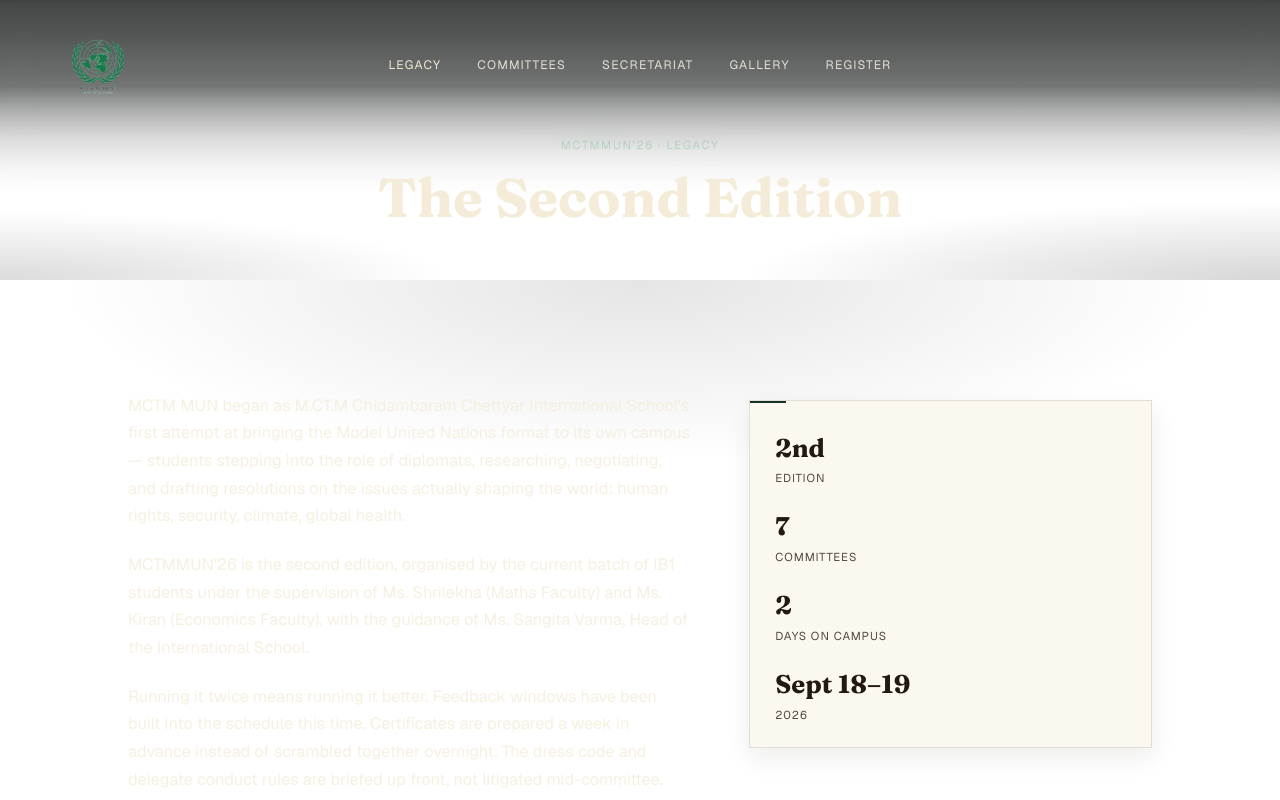
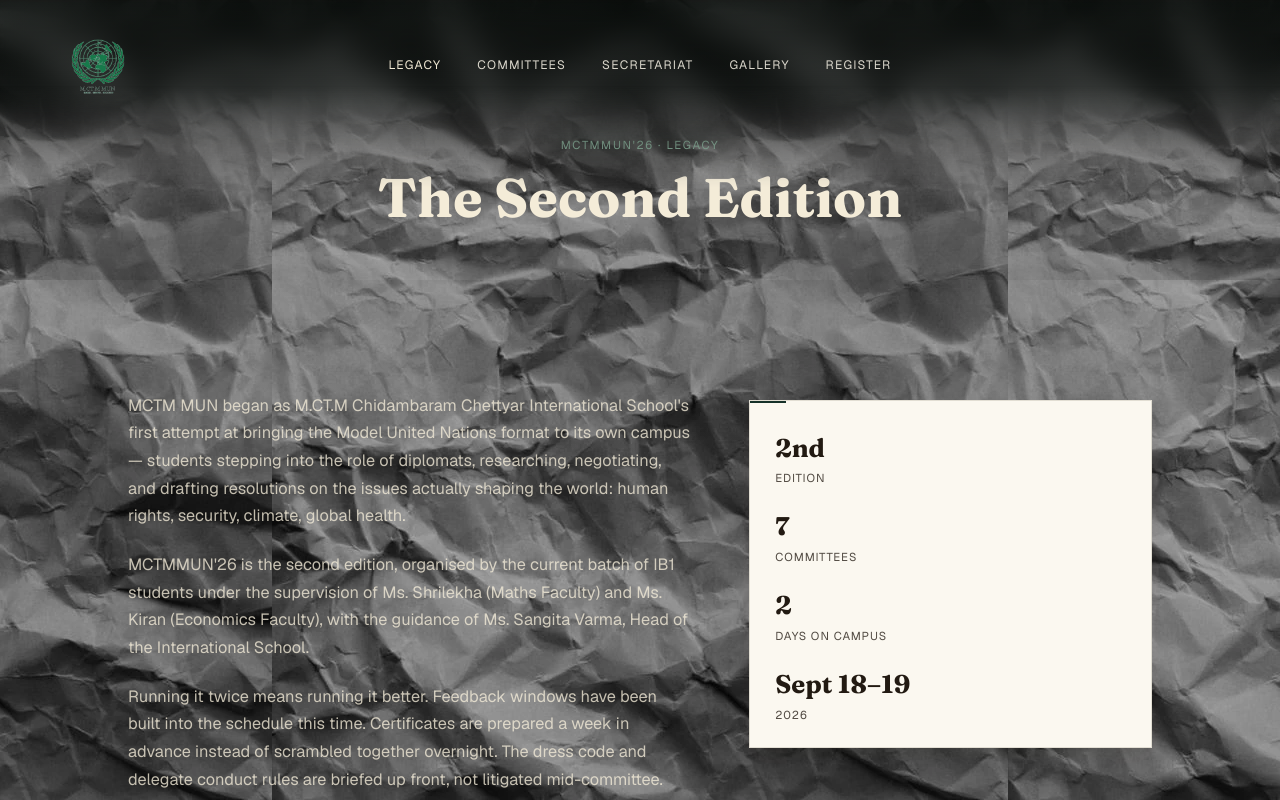
Before and after one commit to ArunAlagappan-2010/MCTM.MUN, a Next.js app: page /legacy in a window 1280 px wide. Shown: the top 800 px of the page. Built offline with nearby package versions, Linux system fonts and the light colour scheme.

Commit message:
Fix background texture image path for GitHub Pages

```diff
--- a/src/app/globals.css
+++ b/src/app/globals.css
@@ -39,7 +39,11 @@
 
 .page-shell {
   position: relative;
-  background: var(--background);
+  background-color: var(--background);
+  background-image: var(--bg-texture, url("/textures/crumpled-paper.webp"));
+  background-size: auto;
+  background-position: top center;
+  background-repeat: repeat;
 }
 
 .content-page {
--- a/src/app/layout.tsx
+++ b/src/app/layout.tsx
@@ -4,6 +4,7 @@
 import PageTransition from "@/components/PageTransition";
 import ScrollProgress from "@/components/ScrollProgress";
 import Footer from "@/components/Footer";
+import { assetPath } from "@/utils/asset";
 import "./globals.css";
 
 const geistSans = Geist({
@@ -35,11 +36,18 @@
     "M.CT.M Chidambaram Chettyar International School Model United Nations 2026",
 };
 
-export default function RootLayout({ children }: LayoutProps<"/">) {
+export default function RootLayout({
+  children,
+}: {
+  children: React.ReactNode;
+}) {
+  const bgTexture = `url("${assetPath("/textures/crumpled-paper.webp")}")`;
+
   return (
     <html
       lang="en"
       className={`${geistSans.variable} ${geistMono.variable} ${fraunces.variable} ${roboto.variable} h-full antialiased`}
+      style={{ "--bg-texture": bgTexture } as React.CSSProperties}
     >
       <body className="min-h-full flex flex-col">
         <ScrollProgress />
```
